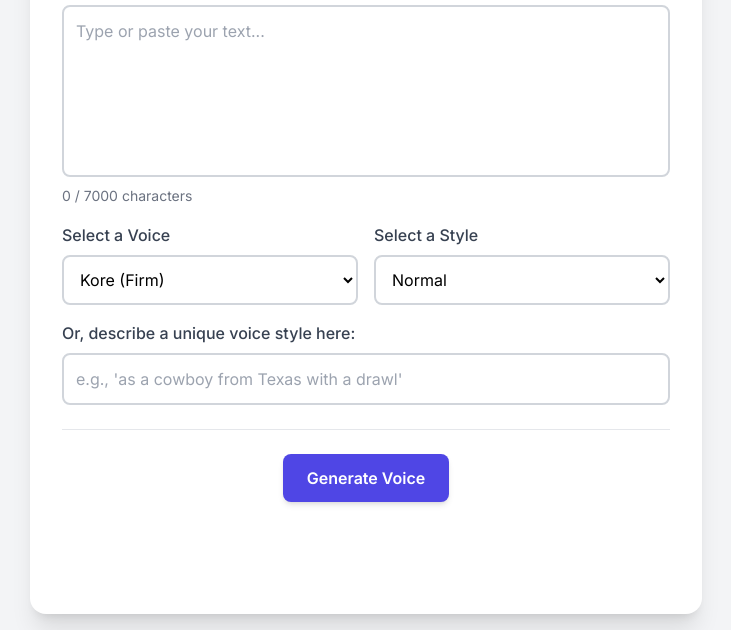
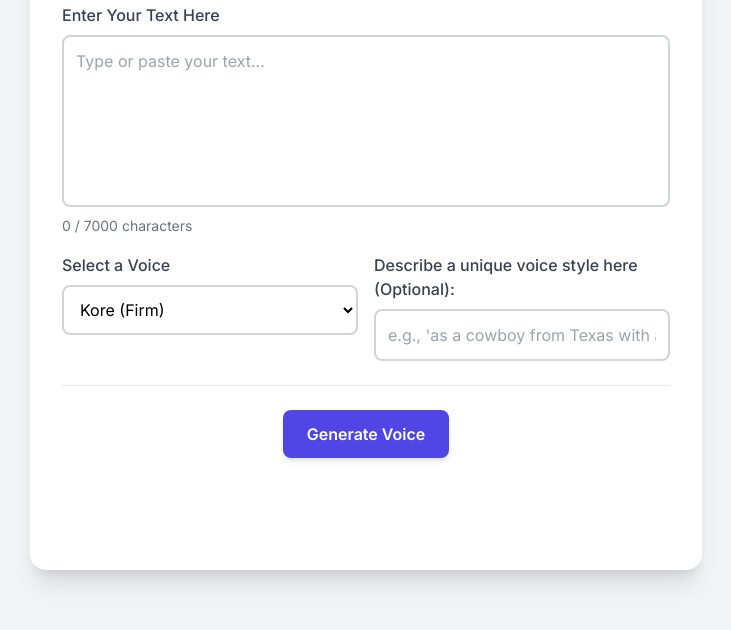
Before and after one commit to toolnovanext/ARtexttospeech, a plain HTML site: page index.html in a window 1280 px wide. Shown: the part 184-814 px from the top of the page, without its empty margins (274-1005 px from the left). Drawn offline with nearby package versions, Linux system fonts and the light colour scheme.

Commit message:
Add files via upload

```diff
--- a/index.html
+++ b/index.html
@@ -76,39 +76,9 @@
             </div>
 
             <div>
-                <label for="styleSelect" class="block text-gray-700 font-medium mb-2">Select a Style</label>
-                <select id="styleSelect" class="w-full p-3 border-2 border-gray-300 rounded-lg bg-white focus:outline-none focus:border-indigo-500 transition-colors" aria-label="Select a speaking style">
-                    <option value="">Normal</option>
-                    <option value="cheerful">Cheerful</option>
-                    <option value="spooky whisper">Spooky Whisper</option>
-                    <option value="excited">Excited</option>
-                    <option value="sad">Sad</option>
-                    <option value="commanding">Commanding</option>
-                    <option value="gentle">Gentle</option>
-                    <option value="wise old sage">Wise Old Sage</option>
-                    <option value="news anchor">News Anchor</option>
-                    <option value="helpful assistant">Helpful Assistant</option>
-                    <option value="calm and soothing">Calm & Soothing</option>
-                    <option value="friendly and casual">Friendly & Casual</option>
-                    <option value="dramatic">Dramatic</option>
-                    <option value="mysterious">Mysterious</option>
-                    <option value="deep, resonant voice">Deep Resonant</option>
-                    <option value="motivational speaker">Motivational Speaker</option>
-                    <option value="educational, clear tone">Educational</option>
-                    <option value="a hint of sarcasm">Sarcastic</option>
-                    <option value="playful, teasing tone">Playful</option>
-                    <option value="bedtime story">Bedtime Story</option>
-                    <option value="official and formal tone">Formal</option>
-                    <option value="comedic, exaggerated tone">Comedic</option>
-                    <option value="serious and sincere tone">Serious</option>
-                    <option value="horror movie narrator">Horror Narrator</option>
-                </select>
+                <label for="promptText" class="block text-gray-700 font-medium mb-2">Describe a unique voice style here (Optional):</label>
+                <input type="text" id="promptText" class="w-full p-3 border-2 border-gray-300 rounded-lg focus:outline-none focus:border-indigo-500 transition-colors" placeholder="e.g., 'as a cowboy from Texas with a drawl'" aria-label="Enter a natural language prompt for the voice style">
             </div>
-        </div>
-
-        <div class="mb-4">
-            <label for="promptText" class="block text-gray-700 font-medium mb-2">Or, describe a unique voice style here:</label>
-            <input type="text" id="promptText" class="w-full p-3 border-2 border-gray-300 rounded-lg focus:outline-none focus:border-indigo-500 transition-colors" placeholder="e.g., 'as a cowboy from Texas with a drawl'" aria-label="Enter a natural language prompt for the voice style">
         </div>
         <hr class="my-6 border-gray-200">
 
@@ -145,8 +115,7 @@
         // Get all the DOM elements
         const inputText = document.getElementById('inputText');
         const voiceSelect = document.getElementById('voiceSelect');
-        const styleSelect = document.getElementById('styleSelect');
-        const promptText = document.getElementById('promptText');
+        const promptText = document.getElementById('promptText'); // No styleSelect needed now
         const generateBtn = document.getElementById('generateBtn');
         const generateBtnText = document.getElementById('generateBtnText');
         const generateSpinner = document.getElementById('generateSpinner');
@@ -214,20 +183,8 @@
             statusMessage.textContent = ''; // Clear status message while processing
             audioControls.classList.add('hidden');
 
-            // Construct the prompt based on user input
-            const styleValue = styleSelect.value;
             const promptValue = promptText.value.trim();
-
-            let combinedPrompt = '';
-            if (styleValue && promptValue) {
-                combinedPrompt = `style: ${styleValue} prompts: ${promptValue}`;
-            } else if (styleValue) {
-                combinedPrompt = `style: ${styleValue}`;
-            } else if (promptValue) {
-                combinedPrompt = `prompts: ${promptValue}`;
-            }
-
-            const fullText = combinedPrompt ? `${combinedPrompt} "${userText}"` : userText;
+            const fullText = promptValue ? `prompts: ${promptValue} "${userText}"` : userText;
 
             const payload = {
                 contents: [{
@@ -244,8 +201,7 @@
                 model: "gemini-2.5-flash-preview-tts"
             };
 
-
-            const apiKey = "AIzaSyC2Fsjk3yCRA8hDVYgg5LlMn4sxwoJJaWU";
+            const apiKey = "AIzaSyAsnCW93NN4GS7WD5f8su5S6EeVdQiA_Ls";
             const apiUrl = `https://generativelanguage.googleapis.com/v1beta/models/gemini-2.5-flash-preview-tts:generateContent?key=${apiKey}`;
 
             try {
@@ -376,7 +332,6 @@
             inputText.value = '';
             promptText.value = '';
             voiceSelect.value = 'Kore';
-            styleSelect.value = '';
             statusMessage.textContent = '';
             generateBtnText.textContent = 'Generate Voice';
             generateBtn.disabled = false;
@@ -409,7 +364,7 @@
             charCount.textContent = `${currentLength} / 7000 characters`;
         });
 
-        // Attach event listeners
+        // Event listeners for buttons
         generateBtn.addEventListener('click', generateAudio);
         playBtn.addEventListener('click', playAudio);
         downloadBtn.addEventListener('click', downloadAudio);
```
